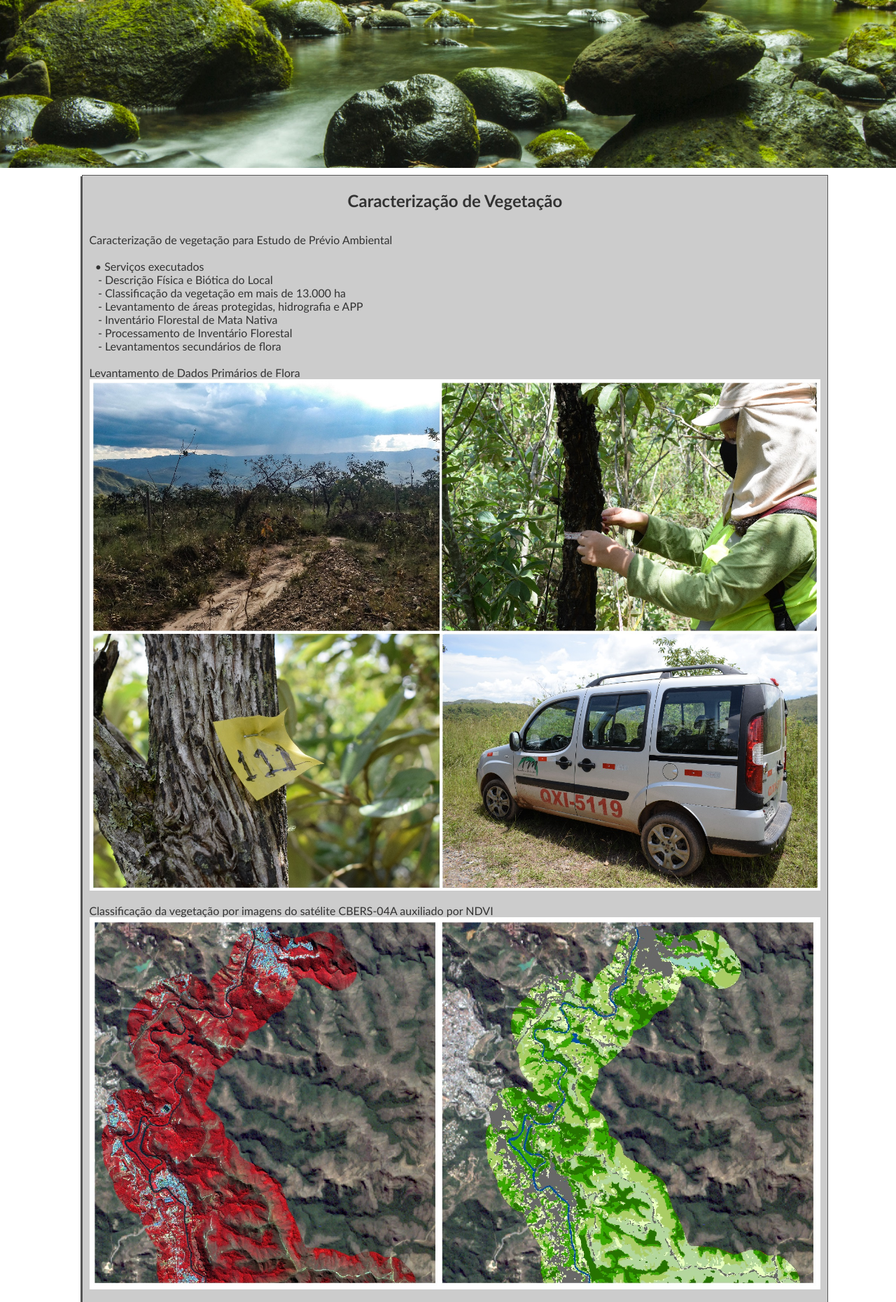
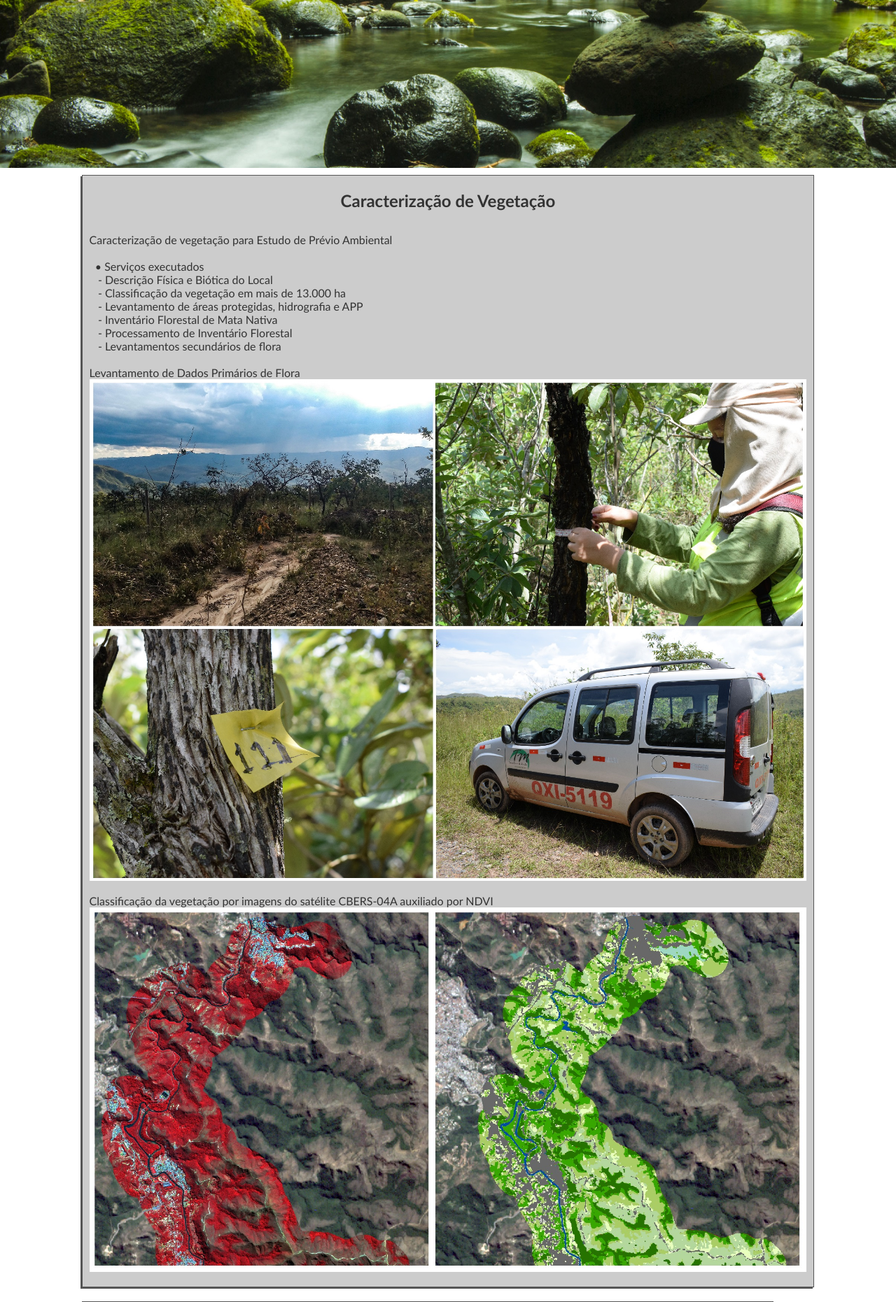
Before and after one commit to tarcomurilo/s-tmambiental, a PHP site: page /uteis.html in a window 1280 px wide. Shown: the part 336-2197 px from the top of the page at 70% size. Run offline with PHP 8.4, Linux system fonts and the light colour scheme.

Commit message:
Update uteishtml.css

```diff
--- a/css/uteishtml.css
+++ b/css/uteishtml.css
@@ -134,7 +134,7 @@ body {
 	margin:10px;
 	display:inline-block;
 	min-height:300px;
-	min-width:100%;
+	min-width:90%;
 	background-color:#CCCCCC;
 	box-shadow:-2px 2px #555555;
 	border: 1px SOLID #555555;
```
